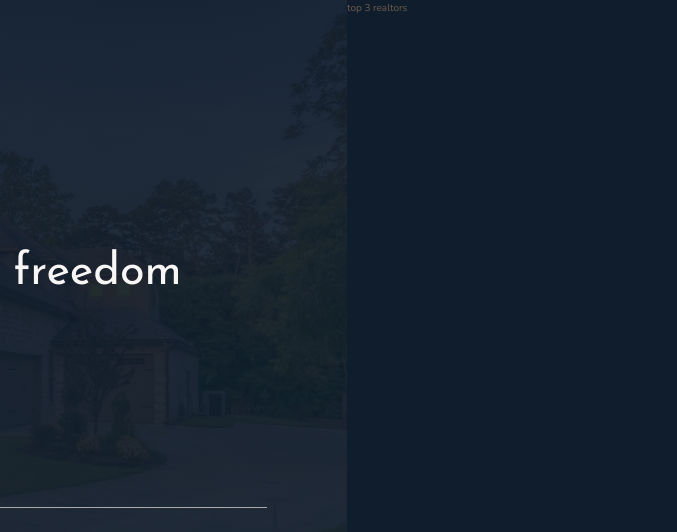
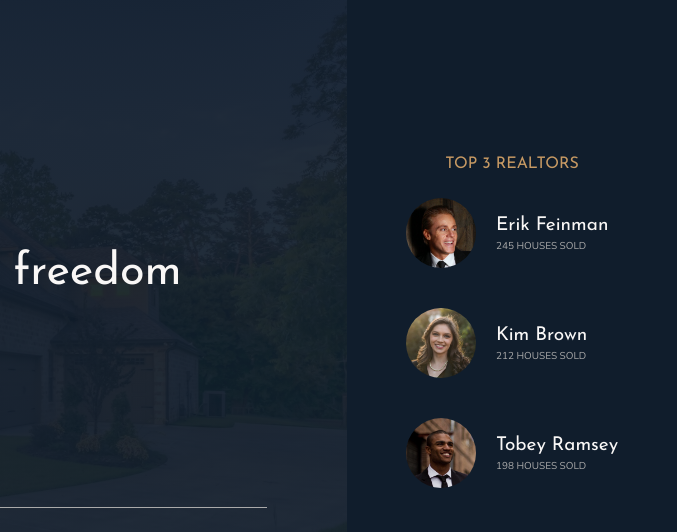
Before and after one commit to SwastikSonkusare/Nexter, a website: page index.html in a window 1280 px wide. Shown: the top 532 px of the page, 603-1280 px from the left. Drawn offline with nearby package versions, Linux system fonts and the light colour scheme.

Commit message:
added: realtors

```diff
--- a/index.html
+++ b/index.html
@@ -45,7 +45,34 @@
         </div>
     </header>
 
-    <div class="realtors">top 3 realtors</div>
+    <div class="realtors">
+        <h3 class="heading-3">
+            Top 3 Realtors
+        </h3>
+
+        <div class="realtors__list">
+            <img src="img/realtor-1.jpeg" alt="Realtor 1" class="realtors__img">
+
+            <div class="realtors__details">
+                <h4 class="heading-4 heading-4--light">Erik Feinman</h4>
+                <p class="realtors__sold">245 houses sold</p>
+            </div>
+
+            <img src="img/realtor-2.jpeg" alt="Realtor 2" class="realtors__img">
+
+            <div class="realtors__details">
+                <h4 class="heading-4 heading-4--light">Kim Brown</h4>
+                <p class="realtors__sold">212 houses sold</p>
+            </div>
+
+            <img src="img/realtor-3.jpeg" alt="Realtor 3" class="realtors__img">
+
+            <div class="realtors__details">
+                <h4 class="heading-4 heading-4--light">Tobey Ramsey</h4>
+                <p class="realtors__sold">198 houses sold</p>
+            </div>
+        </div>
+    </div>
 
     <section class="features">
       <div class="feature">
--- a/sass/_realtors.scss
+++ b/sass/_realtors.scss
@@ -2,4 +2,33 @@
     background-color: $color-secondary;
 
     grid-column: col-start 7 / full-end;
+    padding: 3rem;
+
+    display: grid;
+    align-content: center;
+    justify-content: center;
+    justify-items: center;
+    grid-row-gap: 2rem;
+
+    &__list {
+        display: grid;
+        grid-template-columns: min-content max-content;
+        grid-template-rows: repeat(3, 1fr);
+        grid-column-gap: 2rem;
+        grid-row-gap: 5vh;
+        align-items: center;
+    }
+
+    &__img {
+        width: 7rem;
+        border-radius: 50%;
+        display: block;
+    }
+
+
+    &__sold {
+        text-transform: uppercase;
+        color: $color-grey-light-2;
+        margin-top: -3px;
+    }
 }
```
Also changed, not shown: css/style.css.
